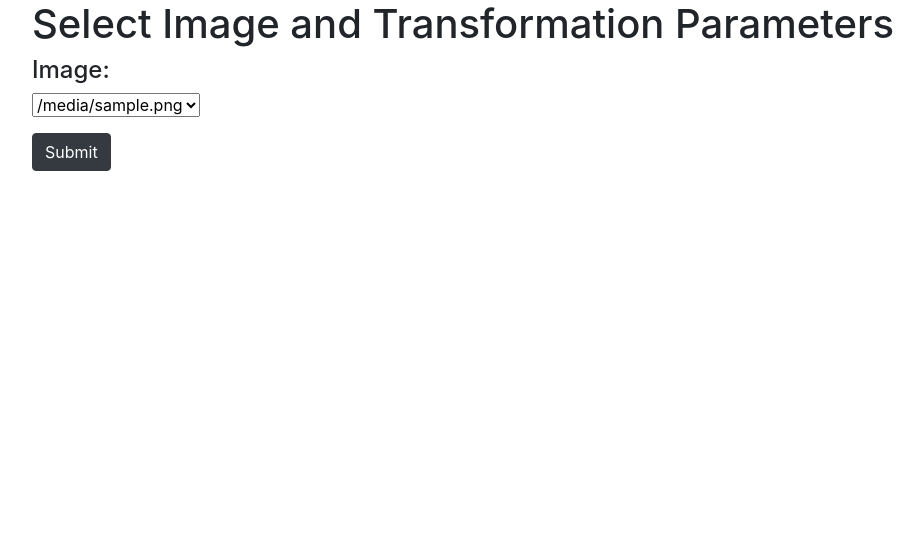
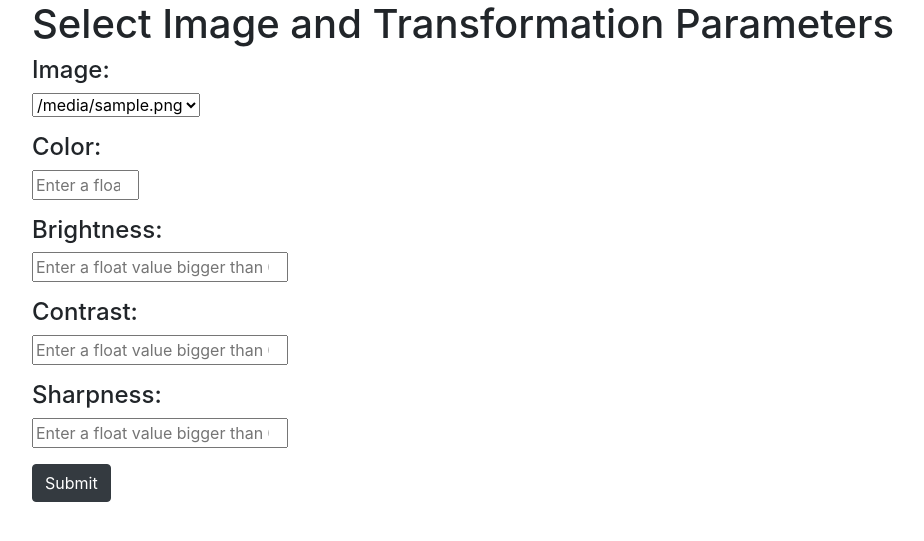
Before and after one commit to unica-isde/isde-projects-2024-E, a FastAPI app: template app/templates/image_transformation_select.html in a window 1280 px wide. Shown: the part 56-597 px from the top of the page, without its empty margins (53-977 px from the left). Run offline with FastAPI, Linux system fonts and the light colour scheme; the template is opened without the code that fills it: most values are stand-ins (such as "Sample title", 1, 10 or a date in 2020); some libraries are stand-ins or nearby versions.

Commit message:
added form for image transformation, modified main.py, image_transformation_select.html

```diff
--- a/app/templates/image_transformation_select.html
+++ b/app/templates/image_transformation_select.html
@@ -14,6 +14,30 @@
                 {% endfor %}
               </select>
         </p>
+        <h4>
+            Color:
+        </h4>
+        <p>
+            <input type="number" step="0.01" name="color" placeholder="Enter a float value between 0 and 1" min="0" max="1">
+        </p>
+        <h4>
+            Brightness:
+        </h4>
+        <p>
+            <input type="number" step="0.01" name="brightness" placeholder="Enter a float value bigger than 0" min="0.0">
+        </p>
+        <h4>
+            Contrast:
+        </h4>
+        <p>
+            <input type="number" step="0.01" name="contrast" placeholder="Enter a float value bigger than 0" min="0.0">
+        </p>
+        <h4>
+            Sharpness:
+        </h4>
+        <p>
+            <input type="number" step="0.01" name="sharpness" placeholder="Enter a float value bigger than 0" min="0.0">
+        </p>
         <button type="submit" class="btn btn-dark mb-2">Submit</button>
-    </form>
+        </form>
 {% endblock %}
--- a/main.py
+++ b/main.py
@@ -5,6 +5,7 @@ from fastapi.staticfiles import StaticFiles
 from fastapi.templating import Jinja2Templates
 from app.config import Configuration
 from app.forms.classification_form import ClassificationForm
+from app.forms.transformation_form import TransformationForm
 from app.ml.classification_utils import classify_image
 from app.utils import list_images
 
@@ -65,9 +66,18 @@ def create_transform(request: Request):
 
 @app.post("/image-transformation")
 async def request_transformation(request: Request):
-    form = ClassificationForm(request)
+    form = TransformationForm(request)
     await form.load_data()
     image_id = form.image_id
+    color = form.color
+    brightness = form.brightness
+    contrast = form.contrast
+    sharpness = form.sharpness
+    print(f"Image ID: {image_id}")
+    print(f"Color: {color}")
+    print(f"Brightness: {brightness}")
+    print(f"Contrast: {contrast}")
+    print(f"Sharpness: {sharpness}")
     return templates.TemplateResponse(
         "image_transformation_output.html",
         {
```
Also changed, not shown: app/forms/transformation_form.py (added, +35 -0 lines).
